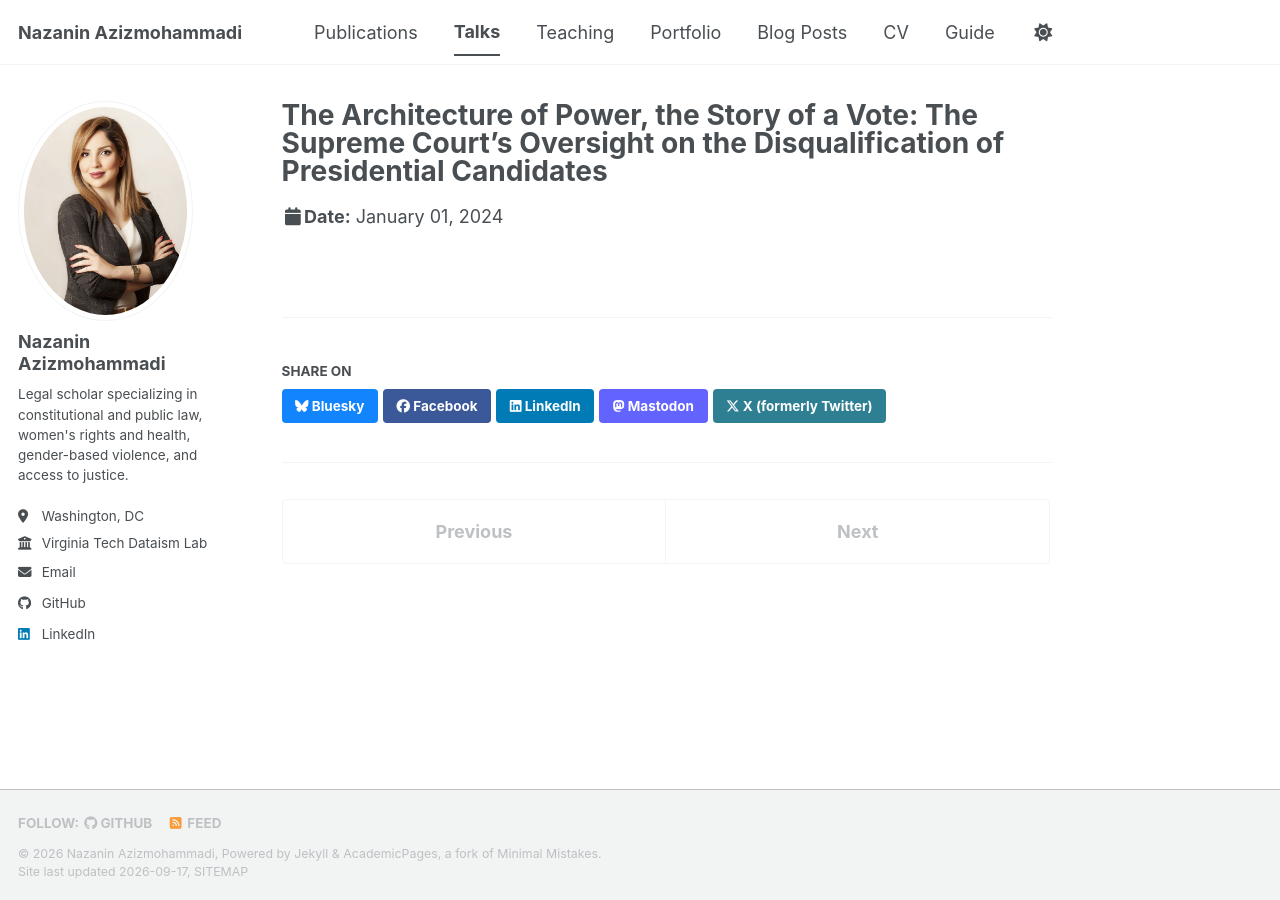
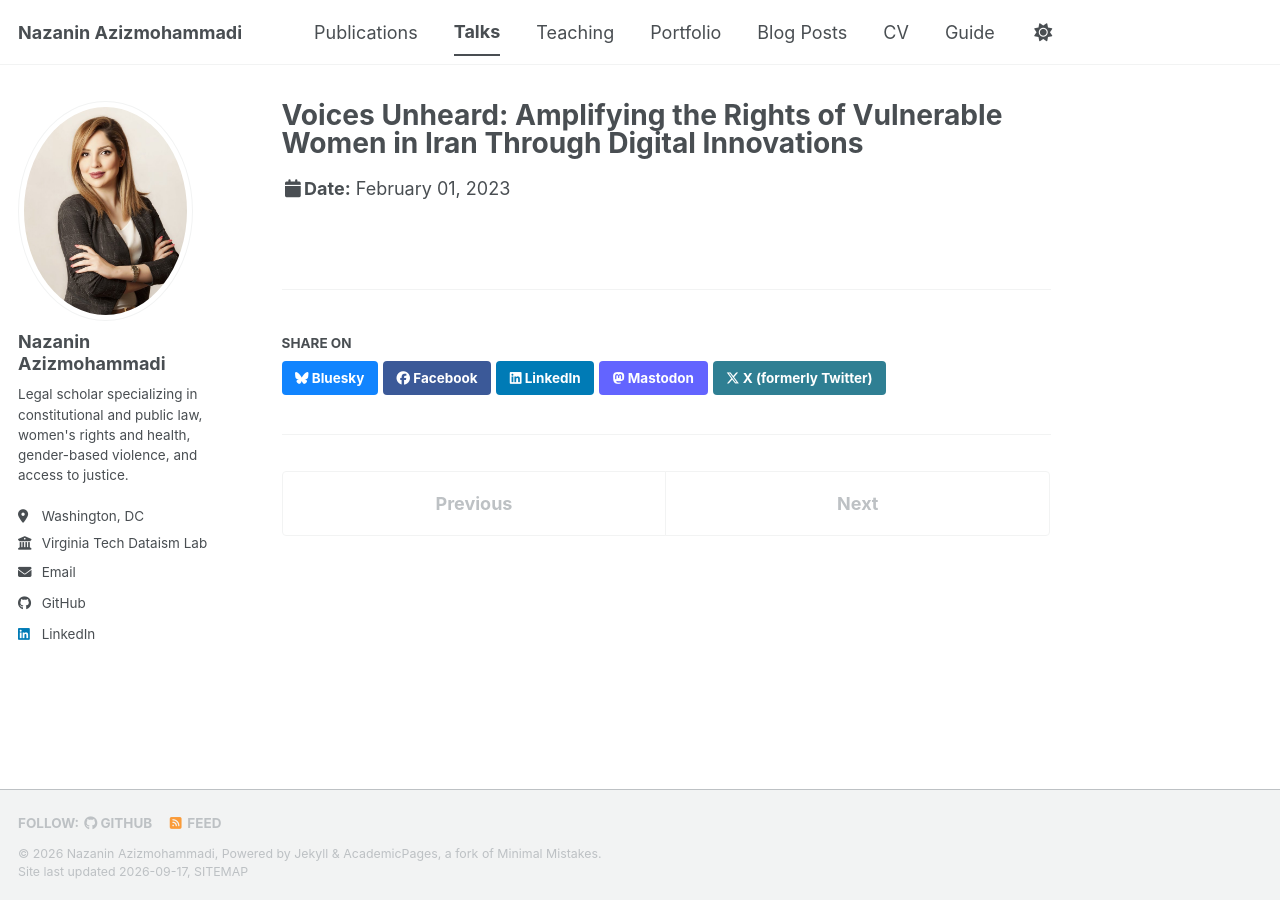
Before and after one commit to nazaninazizmohammadi/nazaninazizmohammadi.github.io, a Jekyll site: the page built from _talks/2013-03-01-tutorial-1.md, in a window 1280 px wide. Built offline with Jekyll 4.4.1, drawn with Linux system fonts in a browser that asks for light colours; a style sheet for code colours, icons or effects is not loaded.

Commit message:
Update 2013-03-01-tutorial-1.md

```diff
--- a/_talks/2013-03-01-tutorial-1.md
+++ b/_talks/2013-03-01-tutorial-1.md
@@ -1,9 +1,9 @@
 ---
-title: "The Architecture of Power, the Story of a Vote: The Supreme Court's Oversight on the Disqualification of Presidential Candidates"
+title: "Voices Unheard: Amplifying the Rights of Vulnerable Women in Iran Through Digital Innovations"
 collection: talks
-type: "Invited talk"
-permalink: /talks/2024-01-01-architecture-of-power-vote
-venue: "Iranian Legal Association & UNESCO Chair for Human Rights, Peace and Democracy"
-date: 2024-01-01
-location: "Shahid Beheshti University, Iran"
+type: "Conference presentation (co-presenter)"
+permalink: /talks/2023-02-01-voices-unheard-digital-innovations
+venue: "2nd Virtual International Conference on Clinical Legal Education, Legal Aid and Human Rights"
+date: 2023-02-01
+location: "India (virtual)"
 ---
```
